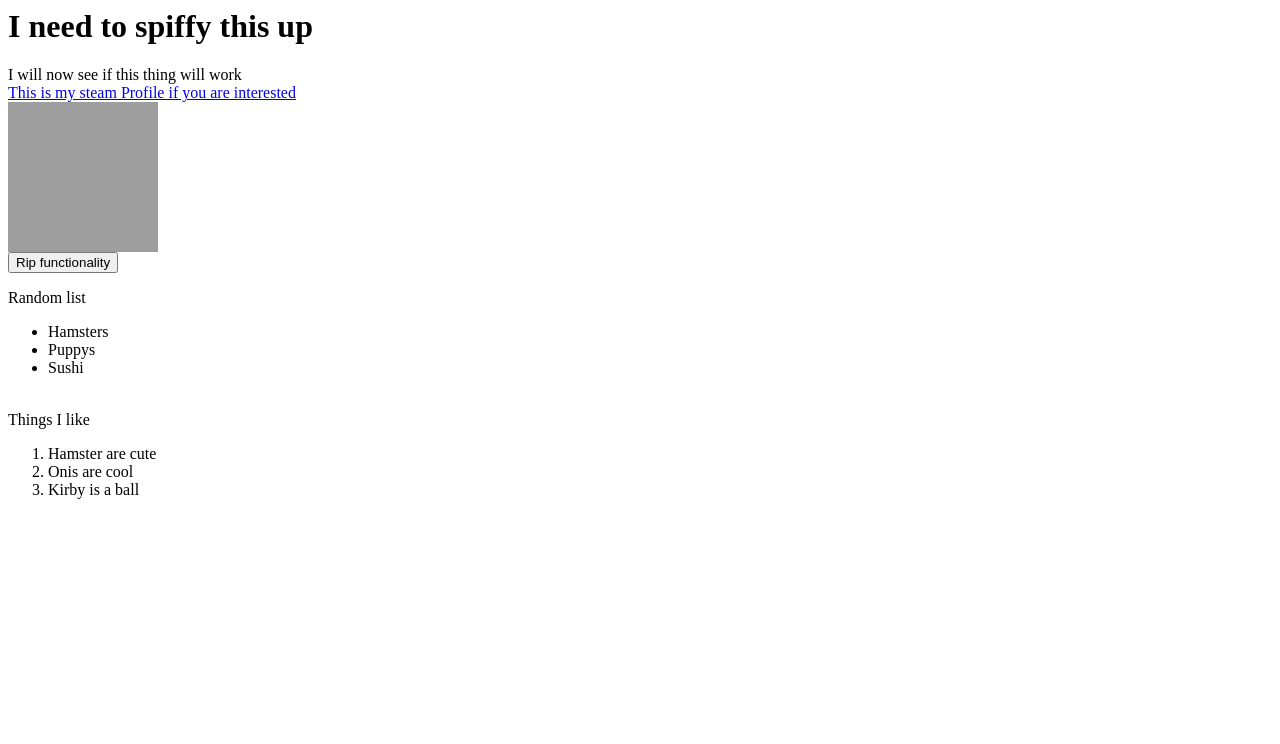
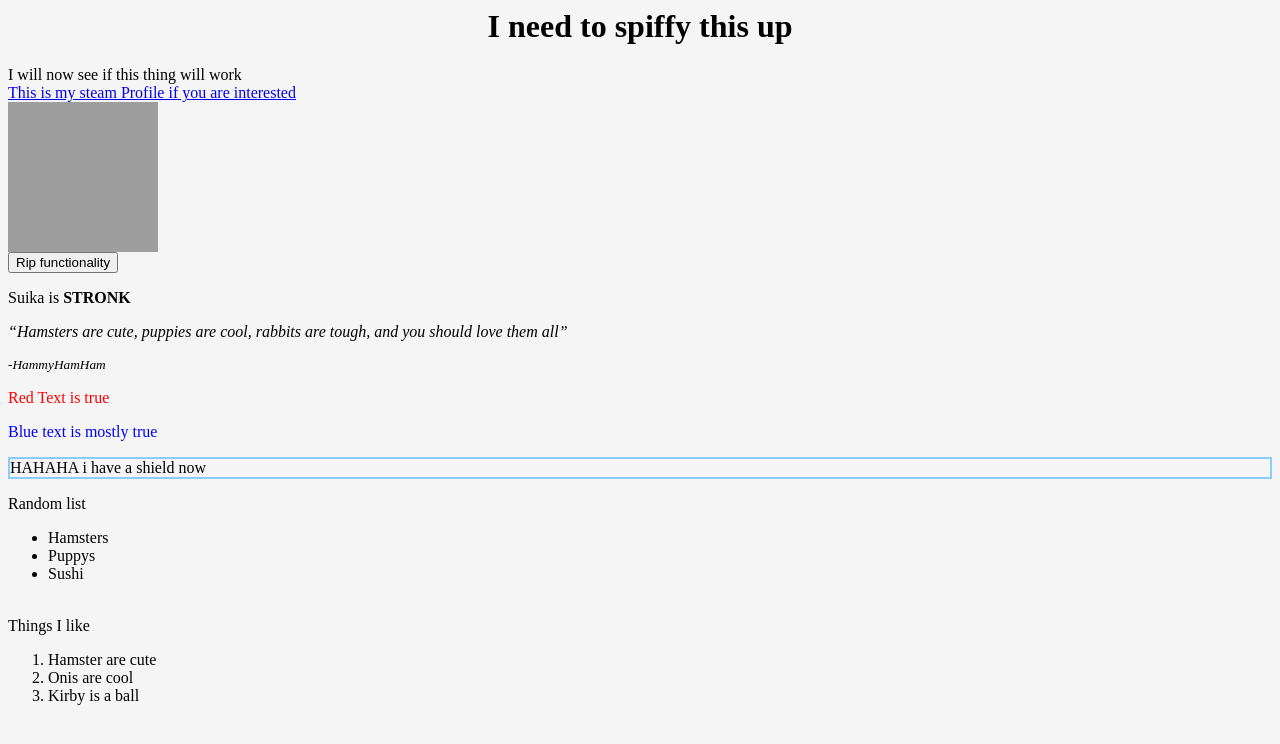
Before and after one commit to Joeywin42/Joeywin42.github.io, a plain HTML site: page index.html in a window 1280 px wide. Drawn offline with Linux system fonts and the light colour scheme; grey boxes are pictures that could not be loaded.

Commit message:
change some stuff
i added some extra stuff

```diff
--- a/index.html
+++ b/index.html
@@ -2,11 +2,12 @@
   <head>
     <title>Web Page Thingie</title>
   </head>
-
+<!-- Most of this is testing pls no mind -->
   <body>
-    <h1>I need to spiffy this up</h1>
+    <body style="background-color: whitesmoke;">
+    <h1 style="text-align: center;">I need to spiffy this up</h1>
     <p1> I will now see if this thing will work </p1>
-    <br />
+    <br>
     <a href="https://steamcommunity.com/id/joeywin42">
       This is my steam Profile if you are interested
     </a>
@@ -15,6 +16,13 @@
 
     <br />
     <button>Rip functionality</button>
+    <p>Suika is <strong>STRONK</strong></p>
+    <p><i><q>Hamsters are cute, puppies are cool, rabbits are tough, and you should love them all</q></i></p>
+    <p><small> <i>-HammyHamHam</i></small></p>
+
+    <p style="color:red;">Red Text is true</p>
+    <p style="color:blue;">Blue text is mostly true</p>
+    <p style="border:2px solid lightskyblue;">HAHAHA i have a shield now</p>
 
     <p>Random list</p>
     <ul>
```
